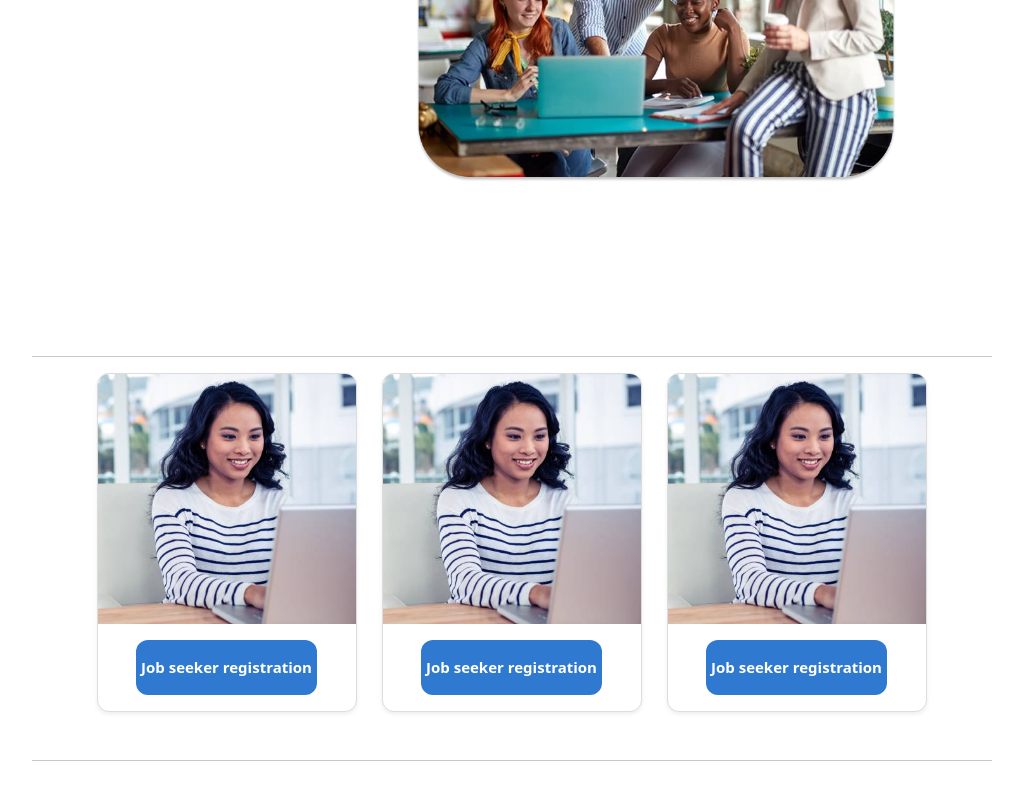
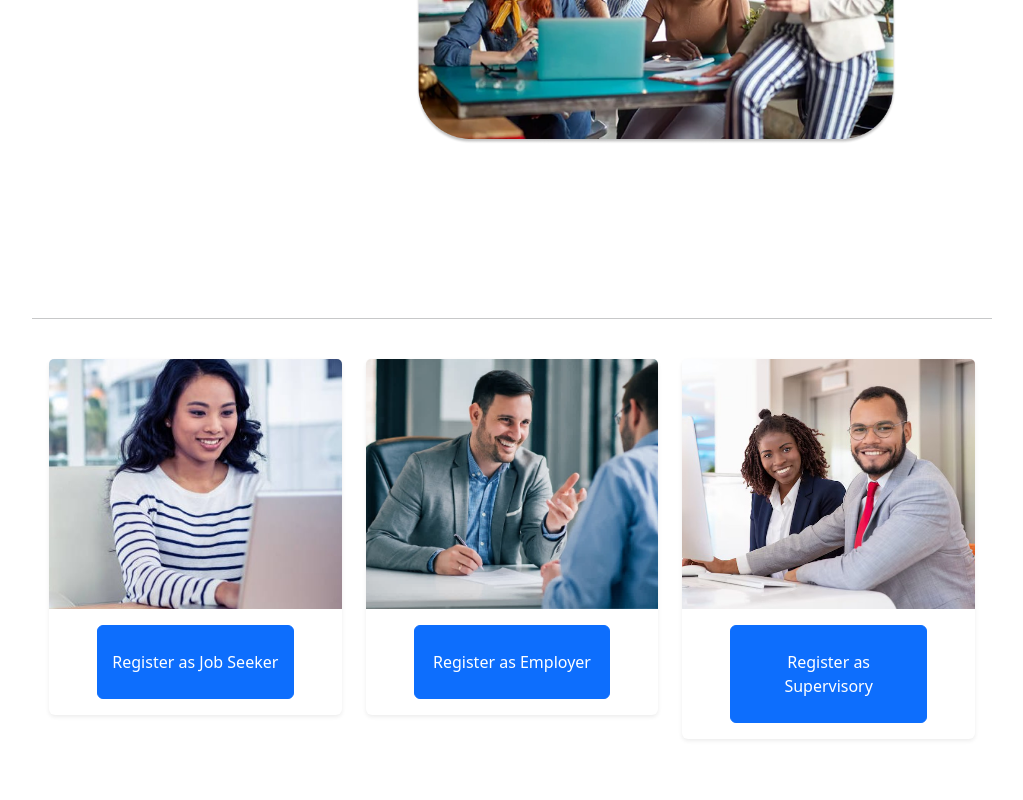
Before and after one commit to khencel/job_matchingv1, a Next.js app: page / in a window 1280 px wide. Shown: the part 554-1354 px from the top of the page, without its empty margins (128-1151 px from the left). Before the commit the page ends 1331 px from the top, so only its background shows below. Built offline with nearby package versions, Linux system fonts and the light colour scheme.

Commit message:
feat: implement registration cards for user type selection

```diff
--- a/src/app/components/Registration.tsx
+++ b/src/app/components/Registration.tsx
@@ -1,17 +1,42 @@
-import SampleCard from "./registration/card";
+import RegistrationCard from "./registration/card";
 
+/**
+ * Registration component displaying user type selection cards
+ * Responsive layout: stacks on mobile, 3 columns on desktop
+ */
 export default function Registration() {
   return (
-    <div className="container">
-        <div className="row justify-content-center">
-            <div className="col-md-9">
-                <div className="row">
-                    <div className="col"><SampleCard/></div>
-                    <div className="col"><SampleCard/> </div>
-                    <div className="col"><SampleCard/></div>
-                </div>
+    <div className="container py-4">
+      <div className="row justify-content-center">
+        <div className="col-12 col-lg-10">
+          <div className="row g-4">
+            {/* Job Seeker Card */}
+            <div className="col-12 col-sm-6 col-lg-4">
+              <RegistrationCard
+                id="jobSeeker"
+                imageUrl="/registration/job_seeker.jpg"
+                buttonText="Register as Job Seeker"
+              />
             </div>
+            {/* Employer Card */}
+            <div className="col-12 col-sm-6 col-lg-4">
+              <RegistrationCard
+                id="employer"
+                imageUrl="/registration/employer.jpg"
+                buttonText="Register as Employer"
+              />
+            </div>
+            {/* Supervisory Card */}
+            <div className="col-12 col-sm-6 col-lg-4">
+              <RegistrationCard
+                id="superVisory"
+                imageUrl="/registration/supervisory.jpg"
+                buttonText="Register as Supervisory"
+              />
+            </div>
+          </div>
         </div>
+      </div>
     </div>
   );
 }
--- a/src/app/components/registration/card.tsx
+++ b/src/app/components/registration/card.tsx
@@ -1,35 +1,85 @@
-export default function SampleCard() {
+"use client";
+import { useAppDispatch } from "@/redux/hooks";
+import { useState } from "react";
+import { clearRegisterEmployerData } from "@/redux/slices/registerEmployerSlice";
+
+import { Button, Card } from "react-bootstrap";
+import EmployerRegistrationModal from "./employer/EmployerRegistrationModal";
+
+interface RegistrationCardProps {
+  id: "employer" | "jobSeeker" | "superVisory"; // Registration type identifier
+  imageUrl: string; // Card image source
+  buttonText: string; // CTA button label
+}
+
+/**
+ * Reusable registration card component for different user types
+ * Displays an image, button, and corresponding registration modal
+ */
+export default function RegistrationCard({
+  imageUrl,
+  buttonText,
+  id,
+}: RegistrationCardProps) {
+  const dispatch = useAppDispatch();
+  const [showModal, setShowModal] = useState(false);
+
+  // Open registration modal
+  const handleOpenForm = () => {
+    setShowModal(true);
+  };
+
+  // Close modal and reset form data
+  const handleCloseForm = () => {
+    dispatch(clearRegisterEmployerData());
+    setShowModal(false);
+  };
+
+  // Render appropriate modal based on user type
+  const handleModalRender = () => {
+    switch (id) {
+      case "employer":
+        return (
+          <EmployerRegistrationModal
+            show={showModal}
+            onHide={handleCloseForm}
+          />
+        );
+      case "jobSeeker":
+        return; // TODO: Implement job seeker modal
+      case "superVisory":
+        return; // TODO: Implement supervisory modal
+    }
+  };
+
   return (
-    <div
-      className="card registration-card shadow-sm"
-      style={{
-        width: "260px",
-        borderRadius: "12px",
-        overflow: "hidden",
-        border: "1px solid #ddd"
-      }}
-    >
-      <img
-        src="/registration/job_seeker.jpg"
-        alt="Job seeker"
-        style={{ width: "100%", height: "250px", objectFit: "cover" }}
-      />
-
-      <div className="card-body d-flex justify-content-center">
-        <div
-          className="text-white fw-bold d-flex justify-content-center align-items-center"
+    <Card className="shadow-sm border-0">
+      {/* Fixed height image container - maintains aspect ratio with object-fit: cover */}
+      <div
+        style={{
+          height: "250px",
+          overflow: "hidden",
+          display: "flex",
+          alignItems: "center",
+          justifyContent: "center",
+        }}
+      >
+        <Card.Img
+          variant="top"
+          src={imageUrl}
           style={{
-            backgroundColor: "#2F79D0",
-            width: "80%",
-            height: "55px",
-            borderRadius: "12px",
-            fontSize: "15px",
-            textAlign: "center"
+            width: "100%",
+            height: "100%",
+            objectFit: "cover", // Ensures image fills container without distortion
           }}
-        >
-          Job seeker registration
-        </div>
+        />
       </div>
-    </div>
+      <Card.Body className="px-5">
+        <Button className="w-100 py-4" onClick={handleOpenForm} id={id}>
+          {buttonText}
+        </Button>
+      </Card.Body>
+      {handleModalRender()}
+    </Card>
   );
 }
--- a/src/app/page.tsx
+++ b/src/app/page.tsx
@@ -1,35 +1,12 @@
 "use client";
-import { useAppDispatch } from "@/redux/hooks";
-import { useState } from "react";
-
-import EmployerRegistrationModal from "./components/registration/employer/EmployerRegistrationModal";
-import { clearRegisterEmployerData } from "@/redux/slices/registerEmployerSlice";
-import { Button } from "react-bootstrap";
-
-import Banner from './components/Banner';
-import JobSearchFiler from './components/JobSearchFilter';
-import Registration from './components/Registration';
+import Banner from "./components/Banner";
+import JobSearchFiler from "./components/JobSearchFilter";
+import Registration from "./components/Registration";
 
 export default function HomePage() {
-  const dispatch = useAppDispatch();
-  const [showModal, setShowModal] = useState(false);
-
-  const handleOpenForm = () => {
-    setShowModal(true);
-  };
-
-  const handleCloseForm = () => {
-    dispatch(clearRegisterEmployerData());
-    setShowModal(false);
-  };
 
   return (
     <div>
-      <Button variant="primary" onClick={handleOpenForm}>
-        Register as Employer
-      </Button>
-      <EmployerRegistrationModal show={showModal} onHide={handleCloseForm} />
-
       <JobSearchFiler />
       <Banner />
       <hr className="mt-5 w-75 mx-auto" />
```
